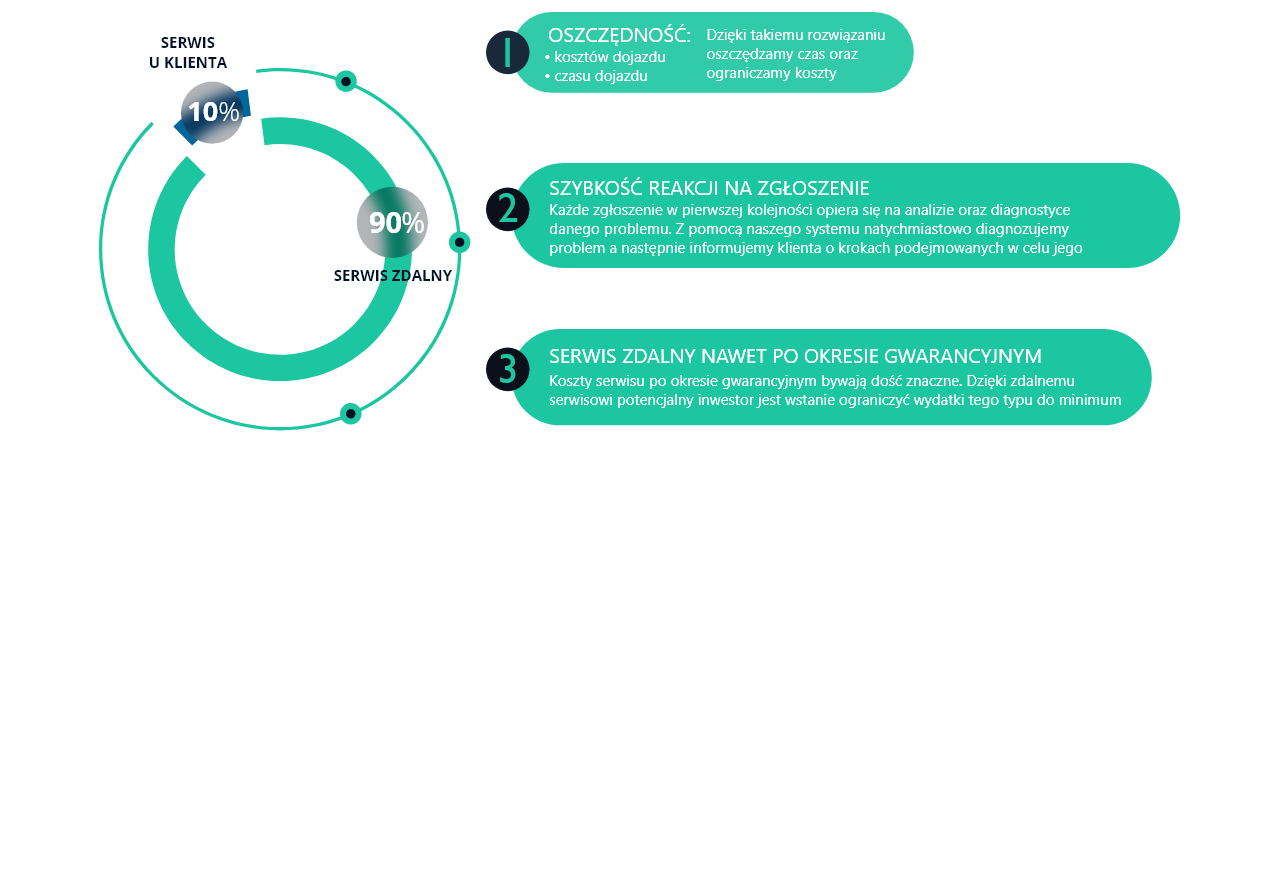
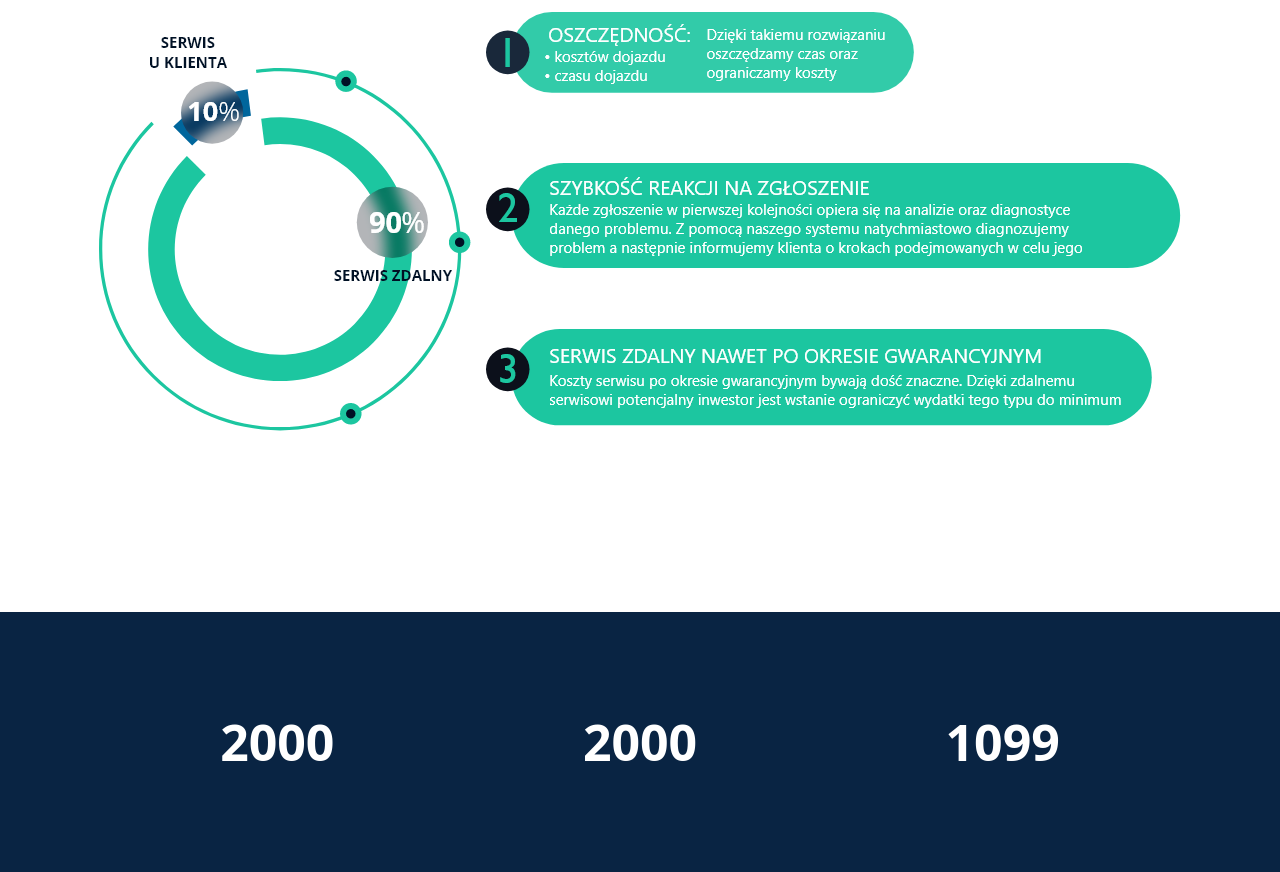
Before and after one commit to czerwonkamaciej25/inprax2.0, a plain HTML site: page index.html in a window 1280 px wide. Shown: the part 5077-5949 px from the top of the page. Before the commit the page ends 5689 px from the top, so only its background shows below. Drawn offline with nearby package versions, Linux system fonts and the light colour scheme; a web font is replaced by a local one.

Commit message:
scroll animation5

```diff
--- /dev/null
+++ b/counter.js
@@ -0,0 +1,21 @@
+
+
+const counters = document.querySelectorAll(".value");
+const speed = 150;
+
+counters.forEach((counter) => {
+  const animate = () => {
+    const value = +counter.getAttribute("numb");
+    const data = +counter.innerText;
+
+    const time = value / speed;
+    if (data < value) {
+      counter.innerText = Math.ceil(data + time);
+      setTimeout(animate, 1);
+    } else {
+      counter.innerText = value;
+    }
+  };
+
+  animate();
+});
--- a/index.html
+++ b/index.html
@@ -301,7 +301,11 @@
                   Jakie korzyści płyną z zdalnego serwisu za pomocą aplikacji
                   <b>INPRAX?</b>
                 </h4>
-                <p>Dzięki rozwiązaniom wykorzystanym w aplikacji INPRAX serwis przejmuje producent. <b> Serwis u klienta </b> zmniejsza się do jedynie 10% przypadków.</p>
+                <p>
+                  Dzięki rozwiązaniom wykorzystanym w aplikacji INPRAX serwis
+                  przejmuje producent. <b> Serwis u klienta </b> zmniejsza się
+                  do jedynie 10% przypadków.
+                </p>
               </div>
               <div class="service-content-animation">
                 <div class="service-images">
@@ -333,6 +337,22 @@
       </div>
     </div>
 
+    <div class="counter">
+      <div class="content">
+        <div class="wrapper">
+          <div class="inner-wrapper">
+            <div class="counter-content">
+              <div class="counter-position">
+                <div class="value" numb="2000">0</div>
+                <div class="value" numb="2000">0</div>
+                <div class="value" numb="1099">0</div>
+              </div>
+            </div>
+          </div>
+        </div>
+      </div>
+    </div>
+
     <script src="https://cdn.jsdelivr.net/npm/swiper@8/swiper-bundle.min.js"></script>
     <script src="https://ajax.googleapis.com/ajax/libs/jquery/3.6.0/jquery.min.js"></script>
     <script
@@ -344,5 +364,7 @@
     <script src="scrollProducers.js"></script>
     <script src="scrollChartsAnimation.js"></script>
     <script src="scrollBandsAnimation.js"></script>
+    <script src="counter.js"></script>
+
   </body>
 </html>
--- a/scrollChartsAnimation.js
+++ b/scrollChartsAnimation.js
@@ -1,6 +1,9 @@
-const observer2 = new IntersectionObserver(entries => {
+
+  const observer2 = new IntersectionObserver(entries => {
     entries.forEach(entry => {
       const chart = entry.target.querySelector('.chart');
+
+
 
       if (entry.isIntersecting) {
         chart.classList.add('service-images');
--- a/style.css
+++ b/style.css
@@ -16,6 +16,7 @@ body {
   display: flex;
   flex-direction: column;
   color: #707070;
+  overflow-x: hidden; /* Hide horizontal scrollbar */
 }
 body {
   display: flex;
@@ -459,18 +460,19 @@ ul {
 .service-content-animation {
   margin-top: 20px;
   margin-bottom: 160px;
+  display: flex;
+  flex-direction: column;
 }
 .service-images {
   display: flex;
   flex-direction: row;
   align-items: center;
   justify-content: center;
+  animation: zoomIn;
+  animation-duration: 2s;
 }
-.service-images {
-  animation: slideInUp;
-  animation-duration: 30ms;
-  animation-fill-mode: backwards;
-}
+
+
 .bands-content {
   display: flex;
   flex-direction: column;
@@ -506,3 +508,42 @@ ul {
 .band3 {
   margin-bottom: 20px;
 }
+
+
+
+
+.counter {
+  height: auto;
+  background-position: center;
+  background-size: cover;
+  background-repeat: no-repeat;
+  background-color: #092443;
+  width: 100%;
+  display: flex;
+  justify-content: center;
+  align-items: center;
+}
+
+.counter-content {
+  display: grid;
+  grid-column: 1/9;
+  justify-items: center;
+}
+
+
+.counter-position {
+  display: flex;
+  justify-content: space-around;
+  align-items: center;
+  background: #092443;
+  height: auto;
+  width: 100%;
+  margin: 100px;
+}
+.value {
+  font: normal normal normal 50px/20px "Open Sans";
+  display: block;
+  font-weight: bold;
+  color: #fff;
+  padding: 20px;
+}
```
